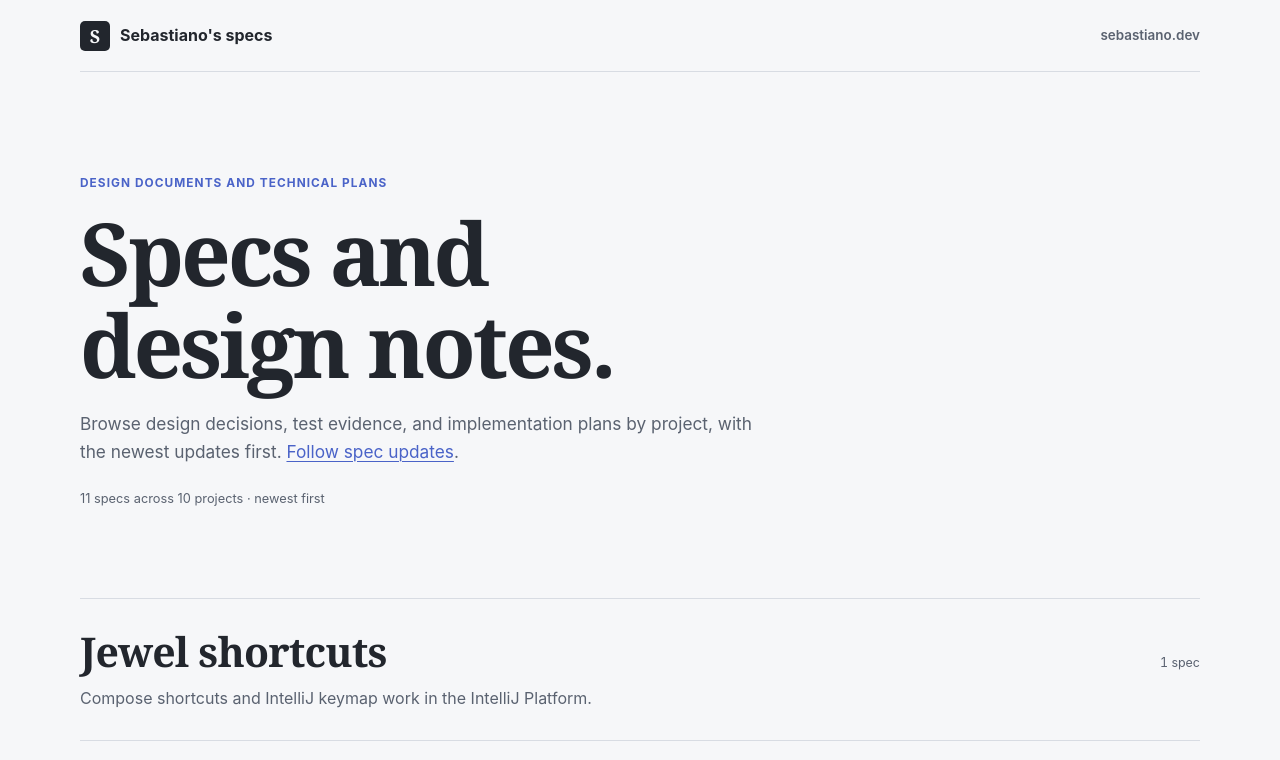
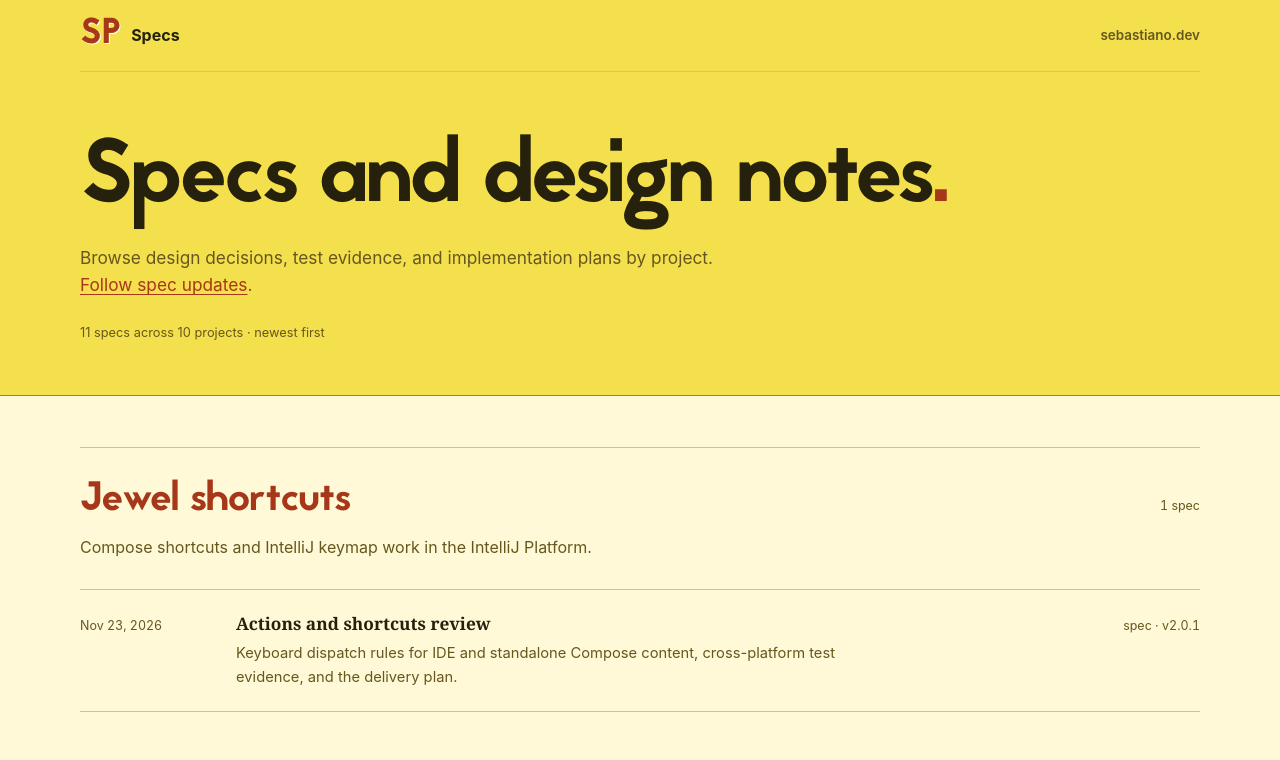
Before and after one commit to rock3r/specs.sebastiano.dev, a plain HTML site: page index.html in a window 1280 px wide. Shown: the top 760 px of the page. Drawn offline with Linux system fonts and the light colour scheme.

Commit message:
Harmonize the Specs catalog and document theme

```diff
--- a/house-style.css
+++ b/house-style.css
@@ -1,32 +1,35 @@
 :root {
-  --spec-paper: #f6f7f9;
-  --spec-ink: #22262d;
-  --spec-ink-soft: #5a6270;
-  --spec-line: #d8dce3;
-  --spec-accent: #4a63c8;
-  --spec-accent-soft: #e7ebf8;
+  color-scheme: light dark;
+  --spec-masthead-bg: #f4e04d;
+  --spec-paper: #fff9d7;
+  --spec-ink: #26210d;
+  --spec-ink-soft: #65571e;
+  --spec-line: #cfc28a;
+  --spec-accent: #a63719;
+  --spec-accent-soft: #fff2a1;
   --spec-ok: #2c7a4b;
   --spec-ok-bg: #e4f0e8;
   --spec-warn: #a8710f;
   --spec-warn-bg: #f6edd9;
-  --spec-code-bg: #eceef2;
+  --spec-code-bg: #f3e8ba;
   --spec-content-width: 1120px;
   --spec-prose-width: 50rem;
 }
 
 @media (prefers-color-scheme: dark) {
   :root {
-    --spec-paper: #191c21;
-    --spec-ink: #d9dde4;
-    --spec-ink-soft: #a9b0bc;
-    --spec-line: #343a44;
-    --spec-accent: #9badea;
-    --spec-accent-soft: #262d42;
+    --spec-masthead-bg: #231d18;
+    --spec-paper: #191612;
+    --spec-ink: #faedd5;
+    --spec-ink-soft: #cbb79a;
+    --spec-line: #5c4a39;
+    --spec-accent: #ffaf7b;
+    --spec-accent-soft: #3c2c22;
     --spec-ok: #76c596;
     --spec-ok-bg: #1e2e25;
     --spec-warn: #d8a64a;
     --spec-warn-bg: #322a18;
-    --spec-code-bg: #23272f;
+    --spec-code-bg: #2b231b;
   }
 }
 
@@ -80,7 +83,7 @@ body.spec-house {
   z-index: 100;
   width: 100%;
   color: var(--spec-ink);
-  background: var(--spec-paper);
+  background: var(--spec-masthead-bg);
   border-bottom: 1px solid var(--spec-line);
 }
 .spec-house-nav {
--- a/index.html
+++ b/index.html
@@ -3,6 +3,9 @@
 <head>
   <meta charset="utf-8">
   <meta name="viewport" content="width=device-width, initial-scale=1">
+  <meta name="color-scheme" content="light dark">
+  <meta name="theme-color" content="#f4e04d" media="(prefers-color-scheme: light)">
+  <meta name="theme-color" content="#231d18" media="(prefers-color-scheme: dark)">
   <meta name="description" content="Sebastiano's public index of project specs and design documents.">
   <title>Specs · Sebastiano Poggi</title>
   <link rel="icon" href="favicon.ico" type="image/x-icon">
@@ -11,37 +14,37 @@
 </head>
 <body>
   <a class="skip-link" href="#main">Skip to content</a>
-  <div class="page-shell">
-    <header class="site-header">
-      <a class="identity" href="index.html" aria-label="Specs home">
-        <span class="monogram" aria-hidden="true">S</span>
-        <span class="identity-name">Sebastiano's specs</span>
+  <header class="site-band">
+    <div class="site-header page-shell">
+      <a class="identity" href="./" aria-label="Specs home">
+        <span class="monogram" aria-hidden="true">SP</span>
+        <span>Specs</span>
       </a>
-      <a class="home-link" href="https://sebastiano.dev">sebastiano.dev</a>
+      <a class="home-link" href="https://sebastiano.dev/">sebastiano.dev</a>
+    </div>
   </header>
 
   <main id="main">
-      <header class="intro">
-        <p class="section-label">Design documents and technical plans</p>
-        <h1>Specs and design notes.</h1>
-        <p class="intro-copy">Browse design decisions, test evidence, and implementation plans by project, with the newest updates first. <a href="https://sebastiano.dev/updates/?tag=spec">Follow spec updates</a>.</p>
-        <p class="catalog-meta" id="catalog-meta">Loading the index...</p>
+    <div class="hero">
+      <header class="intro page-shell">
+        <h1>Specs and design notes<span aria-hidden="true">.</span></h1>
+        <p class="intro-copy">Browse design decisions, test evidence, and implementation plans by project. <a href="https://sebastiano.dev/updates/?tag=spec">Follow spec updates</a>.</p>
+        <p class="catalog-meta" id="catalog-meta" role="status">Loading the index…</p>
       </header>
+    </div>
 
-      <div id="catalog" aria-live="polite">
-        <p class="loading">Loading specs...</p>
+    <div class="page-shell" id="catalog" aria-live="polite">
+      <p class="loading">Loading specs…</p>
     </div>
     <noscript>
-        <p class="notice">Enable JavaScript to load the catalog from specs.json.</p>
+      <p class="notice page-shell">Enable JavaScript to load the catalog from <a href="specs.json">specs.json</a>.</p>
     </noscript>
   </main>
 
-    <footer>
+  <footer class="page-shell">
     <span>Made by Sebastiano</span>
-      <span aria-hidden="true">·</span>
-      <a href="https://sebastiano.dev">Back home</a>
+    <a href="https://sebastiano.dev/">Back home</a>
   </footer>
-  </div>
   <script src="site.js" defer></script>
 </body>
 </html>
--- a/styles.css
+++ b/styles.css
@@ -1,10 +1,19 @@
+@font-face {
+  font-family: Jaapokki;
+  src: url("assets/Jaapokki-Regular.otf") format("opentype");
+  font-display: swap;
+}
+
 :root {
-  --paper: #f6f7f9;
-  --ink: #22262d;
-  --ink-soft: #5a6270;
-  --line: #d8dce3;
-  --accent: #4a63c8;
-  --accent-soft: #e7ebf8;
+  --masthead-bg: #f4e04d;
+  --paper: #fff9d7;
+  --ink: #26210d;
+  --ink-soft: #65571e;
+  --line: #cfc28a;
+  --strong-rule: #9c8428;
+  --accent: #a63719;
+  --accent-soft: #fff2a1;
+  --mark-shadow: #fff;
   --content-width: 1120px;
   --prose-width: 50rem;
   color-scheme: light dark;
@@ -12,17 +21,20 @@
 
 @media (prefers-color-scheme: dark) {
   :root {
-    --paper: #191c21;
-    --ink: #d9dde4;
-    --ink-soft: #a9b0bc;
-    --line: #343a44;
-    --accent: #9badea;
-    --accent-soft: #262d42;
+    --masthead-bg: #231d18;
+    --paper: #191612;
+    --ink: #faedd5;
+    --ink-soft: #cbb79a;
+    --line: #5c4a39;
+    --strong-rule: #856c50;
+    --accent: #ffaf7b;
+    --accent-soft: #3c2c22;
+    --mark-shadow: #633722;
   }
 }
 
 * { box-sizing: border-box; }
-html { min-width: 320px; scroll-behavior: smooth; }
+html { min-width: 320px; scroll-behavior: smooth; scrollbar-color: var(--accent) var(--paper); }
 body {
   margin: 0;
   color: var(--ink);
@@ -48,6 +60,8 @@ a:focus-visible { outline: 2px solid var(--accent); outline-offset: 3px; border-
 .skip-link:focus { transform: translateY(0); }
 
 .page-shell { width: min(calc(100% - 48px), var(--content-width)); margin-inline: auto; }
+.site-band, .hero { background: var(--masthead-bg); }
+.hero { border-bottom: 1px solid var(--strong-rule); }
 .site-header {
   min-height: 72px;
   display: flex;
@@ -58,36 +72,26 @@ a:focus-visible { outline: 2px solid var(--accent); outline-offset: 3px; border-
 }
 .identity { display: inline-flex; align-items: center; gap: 10px; color: var(--ink); font-weight: 700; text-decoration: none; }
 .monogram {
-  width: 30px;
-  height: 30px;
-  display: inline-grid;
-  place-items: center;
-  color: var(--paper);
-  background: var(--ink);
-  border-radius: 5px;
-  font: 700 18px/1 Charter, "Bitstream Charter", "Sitka Text", Cambria, Georgia, serif;
+  color: var(--accent);
+  font: 2.25rem/.9 Jaapokki, sans-serif;
+  text-shadow: 1px 1px var(--mark-shadow);
 }
 .home-link { color: var(--ink-soft); font-size: 0.84rem; font-weight: 600; text-decoration: none; }
 .home-link:hover { color: var(--ink); }
 
-.intro { padding: clamp(56px, 8vw, 112px) 0 clamp(48px, 7vw, 88px); }
-.section-label {
-  margin: 0 0 14px;
-  color: var(--accent);
-  font-size: 0.74rem;
-  font-weight: 700;
-  letter-spacing: 0.09em;
-  text-transform: uppercase;
-}
-h1, h2 { font-family: Charter, "Bitstream Charter", "Sitka Text", Cambria, Georgia, serif; text-wrap: balance; }
-h1 { max-width: 17ch; margin: 0; font-size: clamp(2.7rem, 6.8vw, 5.5rem); line-height: 1.05; letter-spacing: -0.035em; }
+.intro { padding: clamp(32px, 5vw, 72px) 0 clamp(30px, 4vw, 64px); }
+h1, h2 { font-family: Jaapokki, system-ui, sans-serif; font-weight: 400; text-wrap: balance; }
+h1 { margin: 0; max-width: 20ch; font-size: clamp(3rem, 7vw, 5.65rem); line-height: .98; letter-spacing: -.035em; }
+h1 span { color: var(--accent); }
 .intro-copy { max-width: 62ch; margin: 20px 0 0; color: var(--ink-soft); font-size: 1.08rem; text-wrap: pretty; }
 .catalog-meta { margin: 24px 0 0; color: var(--ink-soft); font-size: 0.8rem; }
+
+#catalog { padding-top: clamp(28px, 4vw, 56px); }
 
 .project { margin-top: clamp(48px, 7vw, 80px); padding-top: 28px; border-top: 1px solid var(--line); }
 .project:first-child { margin-top: 0; }
 .project-heading { display: flex; align-items: baseline; justify-content: space-between; gap: 24px; }
-.project h2 { margin: 0; font-size: clamp(1.75rem, 3.2vw, 2.6rem); line-height: 1.2; letter-spacing: -0.02em; }
+.project h2 { margin: 0; color: var(--accent); font-size: clamp(1.75rem, 3.2vw, 2.6rem); line-height: 1.2; letter-spacing: -0.02em; }
 .project-description { max-width: 70ch; margin: 10px 0 28px; color: var(--ink-soft); text-wrap: pretty; }
 .spec-list { margin: 0; border-top: 1px solid var(--line); }
 .spec-link {
@@ -123,7 +127,7 @@ footer a { color: inherit; }
 
 @media (max-width: 680px) {
   .page-shell { width: min(calc(100% - 32px), var(--content-width)); }
-  .site-header { padding-block: 18px; align-items: flex-start; flex-direction: column; }
+  .site-header { min-height: 60px; gap: .6rem; }
   .project-heading { display: block; }
   .spec-link { grid-template-columns: 1fr auto; gap: 4px 16px; }
   .spec-date { grid-column: 1; grid-row: 1; }
```
Also changed, not shown: 2 other files. Lines whose indentation alone changed are shown as unchanged.
